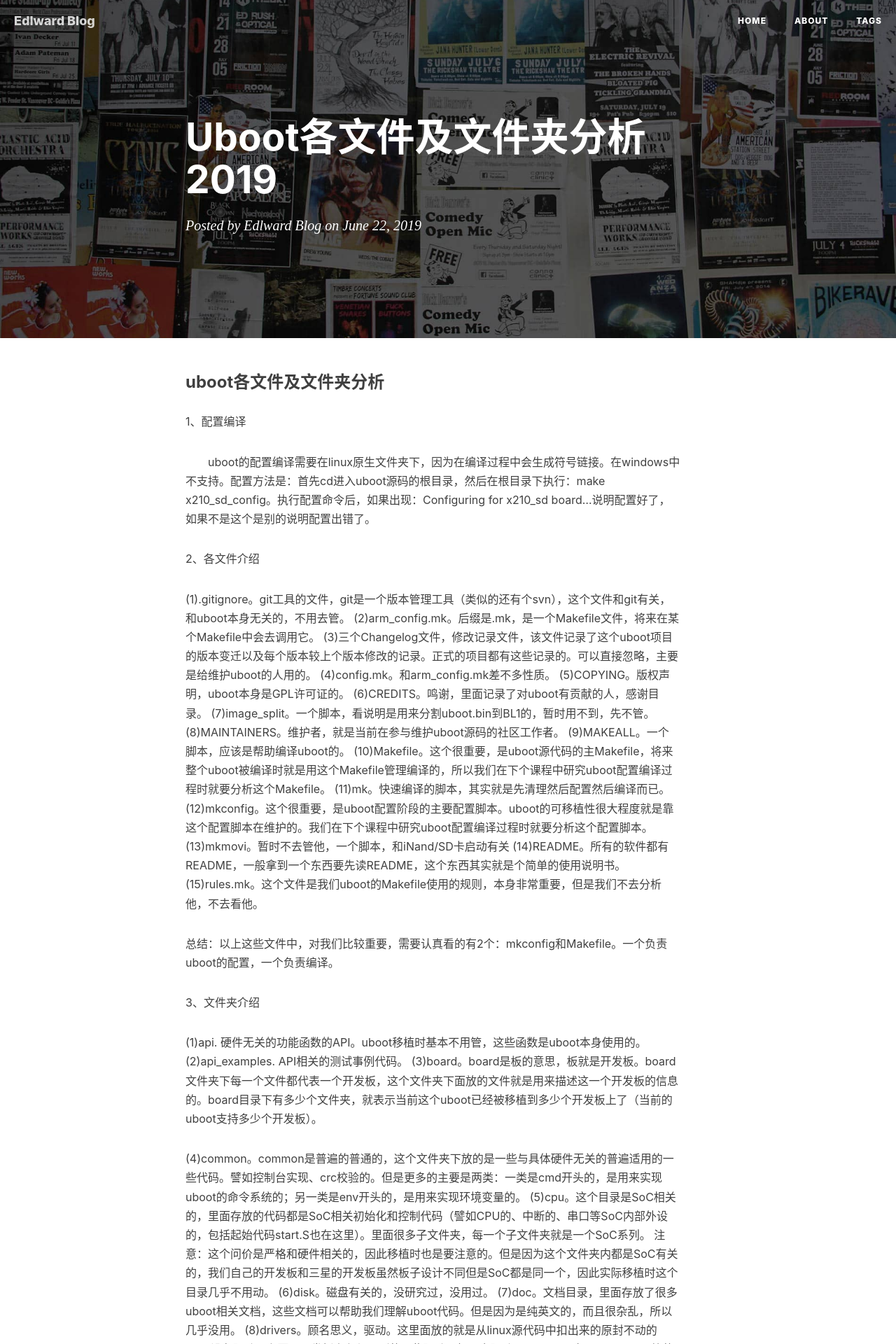
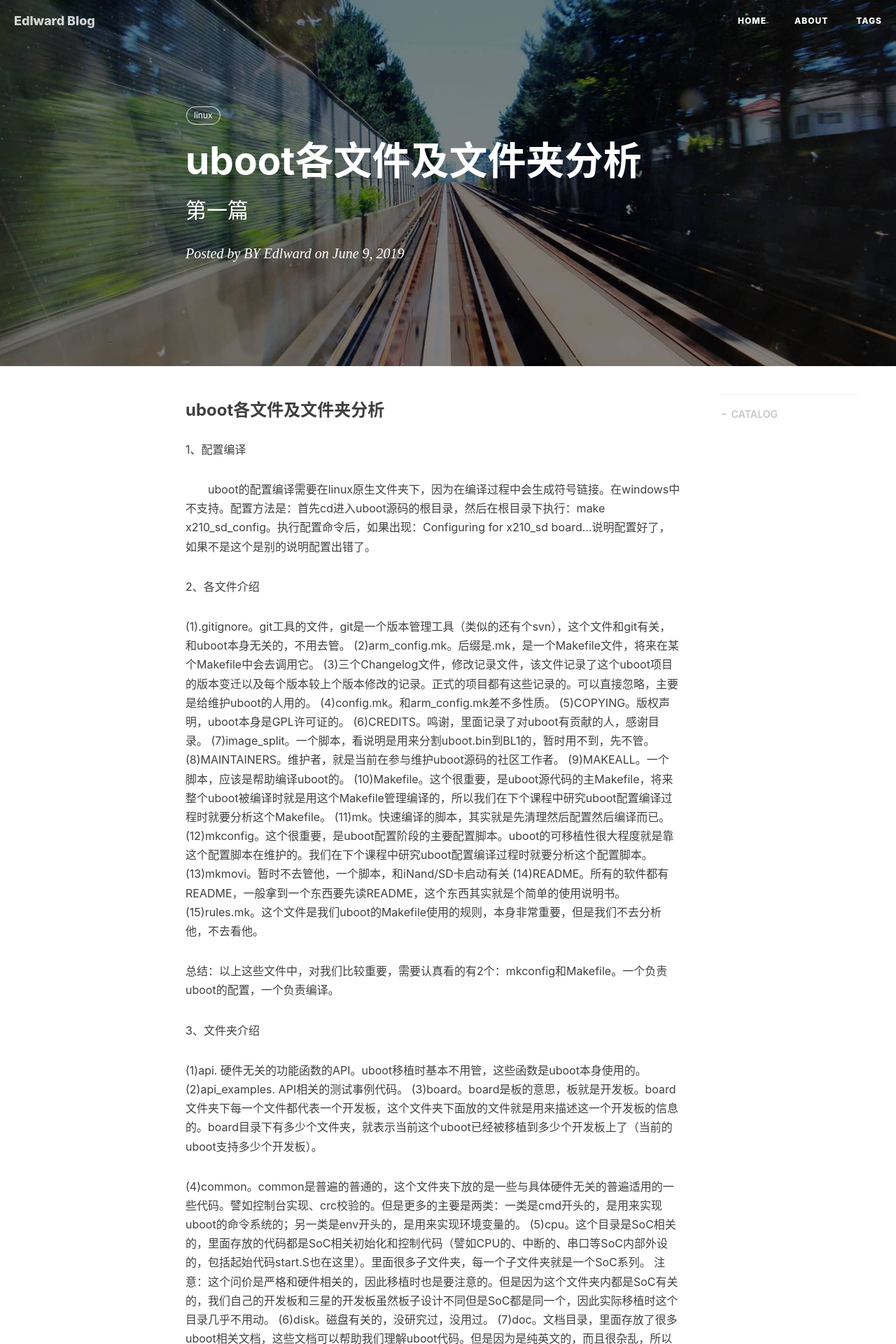
Before and after one commit to gary-robotics/dlward, a Jekyll site: the page built from _posts/2019-06-22-uboot各文件及文件夹分析-2019.markdown, in a window 1280 px wide. Shown: the top 1920 px of the page at 70% size. Built offline with Jekyll 4.4.1, drawn with Linux system fonts in a browser that asks for light colours; nearby versions of some CDN libraries; our own code applies the rules of GitHub Pages for plain Markdown files; comment, search, counter and statistics services are not loaded; some of the changed lines change nothing that is shown; some of the changed text lies outside the part shown.

Commit message:
Update 2019-06-22-uboot各文件及文件夹分析-2019.markdown

```diff
--- a/_posts/2019-06-22-uboot各文件及文件夹分析-2019.markdown
+++ b/_posts/2019-06-22-uboot各文件及文件夹分析-2019.markdown
@@ -1,3 +1,14 @@
+---
+layout:     post                    # 使用的布局（不需要改）
+title:      uboot各文件及文件夹分析                # 标题
+subtitle:    第一篇                  #副标题
+date:       2019-06-09              # 时间
+author:     BY Edlward              # 作者
+header-img: img/post-bg-2015.jpg    #这篇文章标题背景图片
+catalog: true                       # 是否归档
+tags:                               #标签
+    - linux
+---
 ### uboot各文件及文件夹分析
 1、配置编译
 
```
